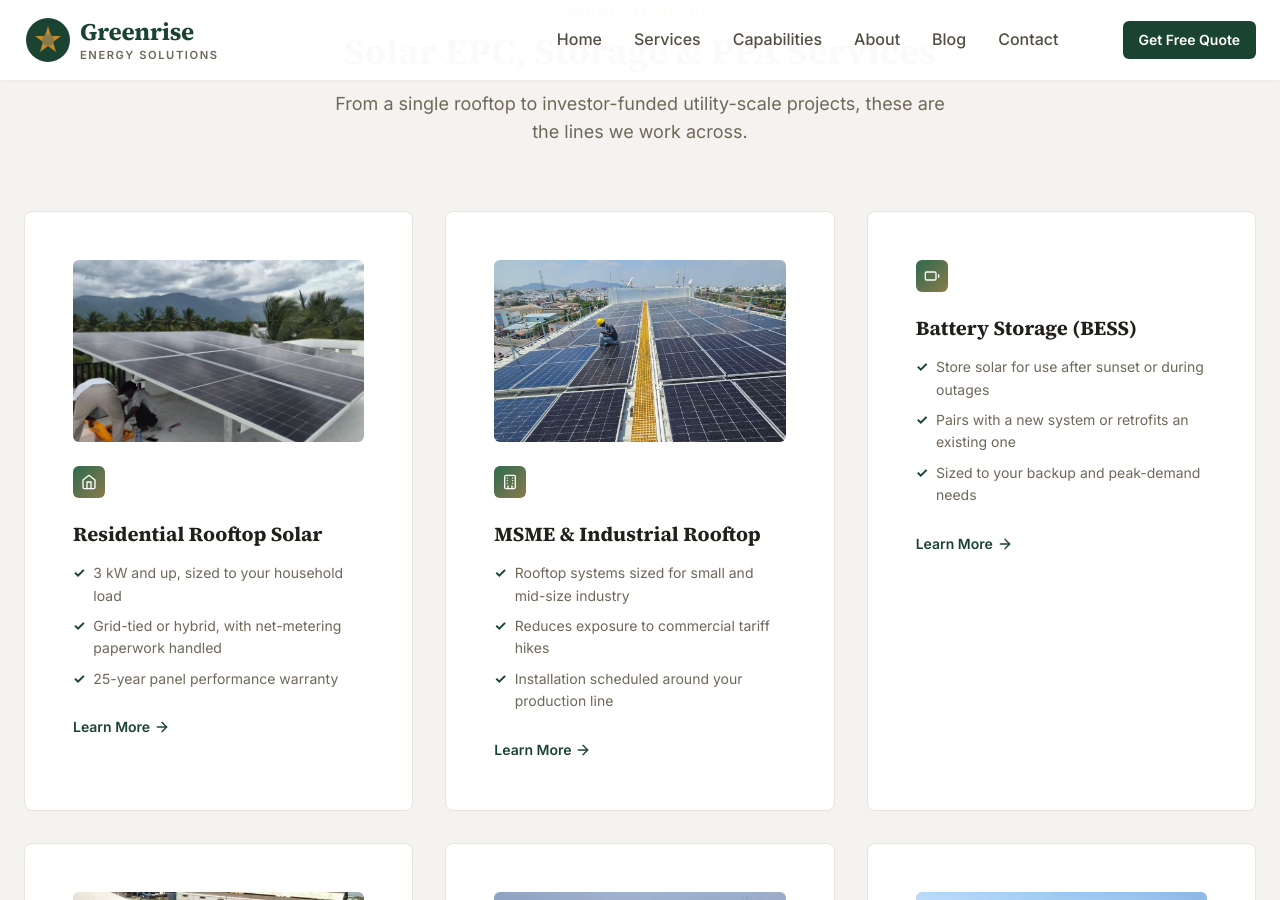
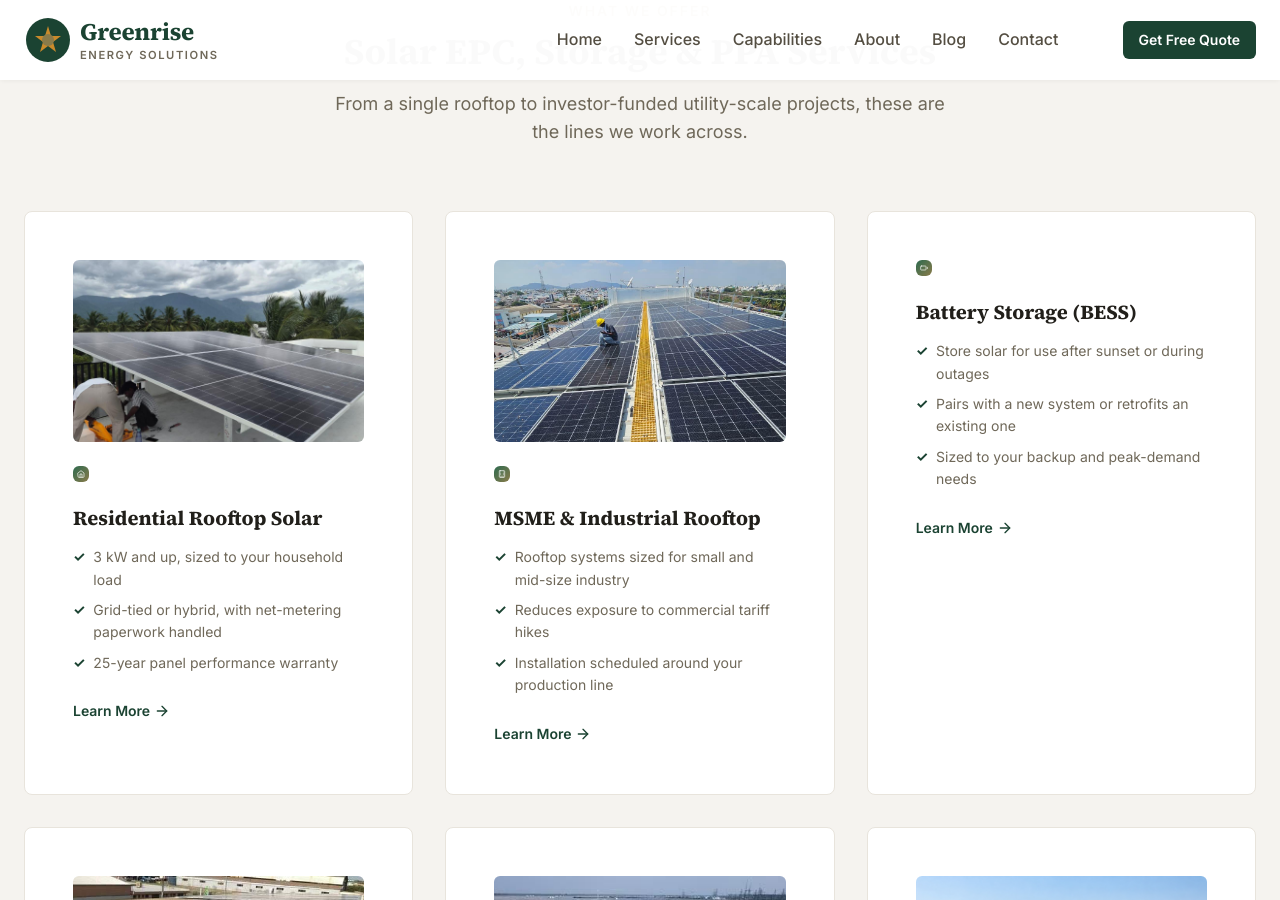
Before and after one commit to nbkarthi/greenriseenergy, a Jekyll site: the page built from index.html, in a window 1280 px wide and 900 px high, scrolled down 1030 px. Built offline with Jekyll 4.4.1, drawn with Linux system fonts in a browser that asks for light colours.

Commit message:
shrink service icons further

```diff
--- a/css/style.css
+++ b/css/style.css
@@ -607,8 +607,8 @@ p {
 }
 
 .service-icon {
-  width: 32px;
-  height: 32px;
+  width: 16px;
+  height: 16px;
   background: linear-gradient(135deg, var(--color-primary-light) 0%, var(--color-accent) 100%);
   border-radius: var(--radius-lg);
   display: flex;
@@ -618,8 +618,8 @@ p {
 }
 
 .service-icon svg {
-  width: 16px;
-  height: 16px;
+  width: 8px;
+  height: 8px;
   color: var(--color-white);
 }
 
```
